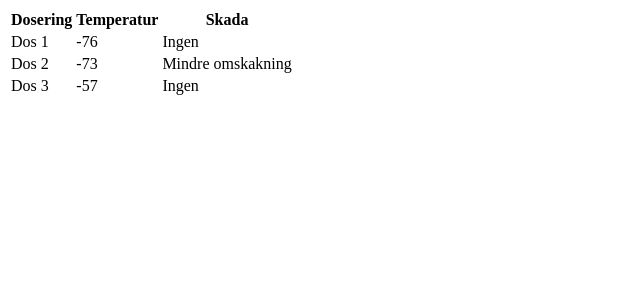
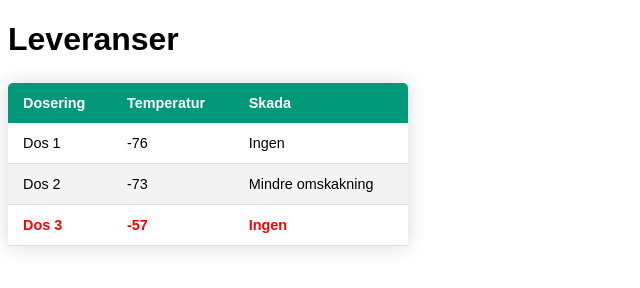
Before and after one commit to AlfredThronee/Coronavaccin, a plain HTML site: page index.html in a window 1280 px wide. Shown: the whole page, without its empty margins (0-640 px from the left). Drawn offline with Linux system fonts and the light colour scheme.

Commit message:
Add files via upload

```diff
--- a/index.html
+++ b/index.html
@@ -4,10 +4,13 @@
     <title>Spåra Leveranser</title>
 </head>
 
+<link rel="stylesheet" href="styles.css">
+
 <body>
+    <h1>Leveranser</h1>
+    <table class="content-table">
+        <thead>
 
-    <table>
-        <thead>
             <tr>
                 <th>Dosering</th>
                 <th>Temperatur</th>
@@ -27,7 +30,7 @@
                 <td>-73</td>
                 <td>Mindre omskakning</td>
             </tr>
-            <tr>
+            <tr class="active-row">
                 <td>Dos 3</td>
                 <td>-57</td>
                 <td>Ingen</td>
@@ -36,5 +39,3 @@
     </table>
 
 </body>
-
-<script src="tabell-varden.js"></script>
--- /dev/null
+++ b/styles.css
@@ -0,0 +1,38 @@
+* {
+    font-family: sans-serif;
+}
+
+.content-table {
+    border-collapse: collapse;
+    margin: 25px 0;
+    font-size: 0.9em;
+    min-width: 400px;
+    border-radius: 5px 5px 0 0;
+    overflow: hidden;
+    box-shadow: 0 0 20px rgba(0, 0, 0, 0.15);
+}
+
+.content-table thead tr {
+    background-color: #009879;
+    color: #ffffff;
+    text-align: left;
+    font-weight: bold;
+}
+
+.content-table th,
+.content-table td {
+    padding: 12px 15px;
+}
+
+.content-table tbody tr {
+    border-bottom: 1px solid #dddddd;
+}
+
+.content-table tbody tr:nth-of-type(even) {
+    background-color: #f3f3f3;
+}
+
+.content-table tbody tr.active-row {
+    font-weight: bold;
+    color: red;
+}
```
